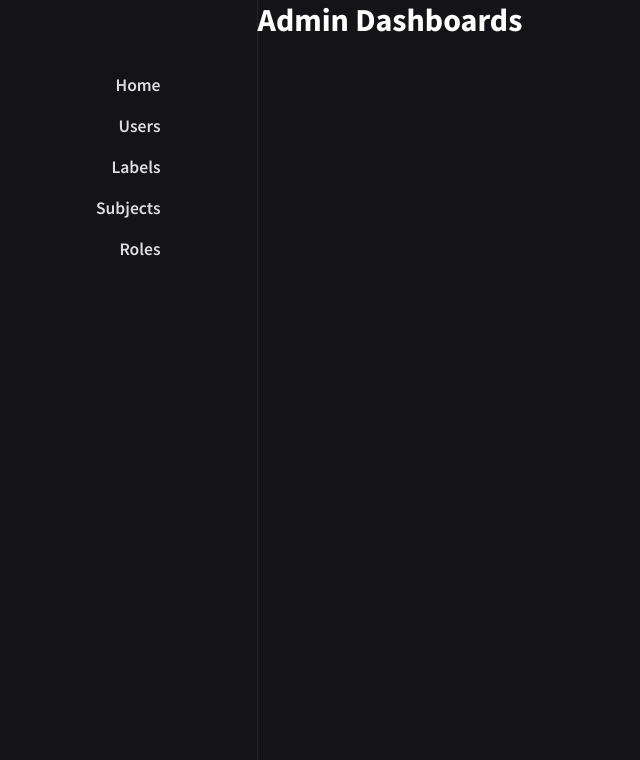
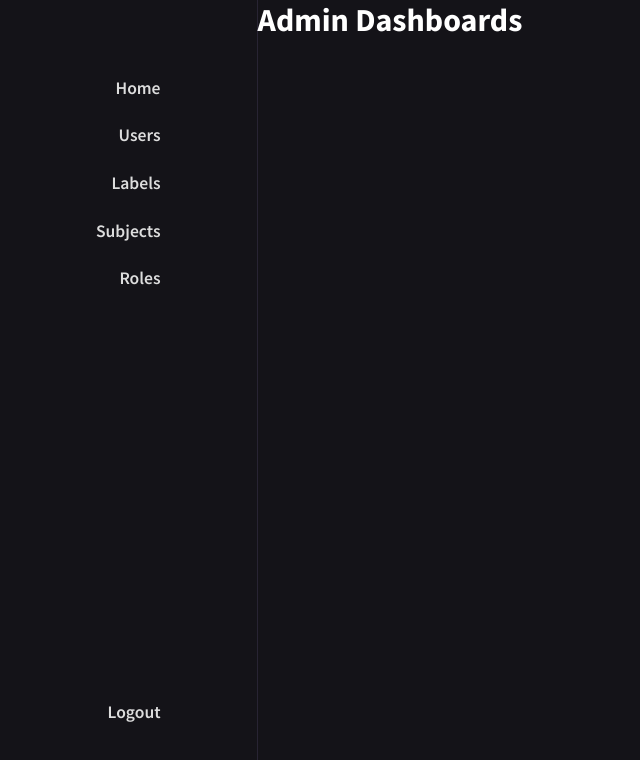
Before and after one commit to ctrl-plus-w/school-schedule, a React (Create React App) app: page /admin in a window 1280 px wide. Shown: the top 760 px of the page, without its empty margins (0-640 px from the left). Built offline with nearby package versions, Linux system fonts and the light colour scheme.

Commit message:
Added a logout button on the admin dashboard.

```diff
--- a/src/components/Admin/Navbar/index.js
+++ b/src/components/Admin/Navbar/index.js
@@ -1,8 +1,14 @@
 import React from 'react';
 import { Link, useRouteMatch } from 'react-router-dom';
 import { v4 as uuidv4 } from 'uuid';
+import { useHistory } from 'react-router-dom';
+import { useDispatch } from 'react-redux';
+
+import { logout } from '../../../features/database/authSlice';
 
 const Navbar = () => {
+  const dispatch = useDispatch();
+  const history = useHistory();
   const { url } = useRouteMatch();
 
   const links = [
@@ -12,6 +18,11 @@ const Navbar = () => {
     { path: '/subjects', name: 'Subjects' },
     { path: '/roles', name: 'Roles' },
   ];
+
+  const handleLogout = () => {
+    dispatch(logout());
+    history.push('/auth');
+  };
 
   return (
     <nav className='navbar'>
@@ -23,6 +34,11 @@ const Navbar = () => {
             </Link>
           </li>
         ))}
+        <li className='logout'>
+          <p onClick={handleLogout} className='link'>
+            Logout
+          </p>
+        </li>
       </ul>
     </nav>
   );
--- a/src/components/Admin/index.scss
+++ b/src/components/Admin/index.scss
@@ -28,6 +28,11 @@
   border-right: 1px solid rgb(40, 36, 51);
 
   ul {
+    display: flex;
+    flex-direction: column;
+
+    height: 100%;
+
     list-style-type: none;
   }
 
@@ -41,21 +46,23 @@
     text-align: right;
     text-decoration: none;
 
-    padding: 0.6rem 6rem 0.6rem 6rem;
+    padding: 0.8rem 6rem 0.8rem 6rem;
 
     transition: all 0.3s;
 
     outline: none;
+    cursor: pointer;
 
     &:focus,
     &:active,
-    &.selected {
+    &.selected,
+    &:hover {
       background: rgb(33, 32, 39);
     }
+  }
 
-    &:hover {
-      color: rgb(60, 121, 211);
-    }
+  .logout {
+    margin-top: auto;
   }
 }
 
@@ -74,65 +81,4 @@
     border-bottom: 1px solid rgb(40, 36, 51);
     background: rgb(20, 19, 24);
   }
-
-  // .content {
-  //   border-collapse: collapse;
-  //   width: 100%;
-
-  //   thead,
-  //   tbody {
-  //     tr th,
-  //     tr td {
-  //       padding: 1rem 1.5rem;
-
-  //       text-align: left;
-  //       font-weight: 600;
-
-  //       font-size: 1rem;
-  //       color: rgb(210, 209, 224);
-  //     }
-  //   }
-
-  //   thead {
-  //     border-bottom: 1px solid rgb(40, 36, 51);
-  //     background: rgb(20, 19, 24);
-
-  //     tr th {
-  //       text-transform: uppercase;
-
-  //       cursor: pointer;
-
-  //       transition: all 0.3s;
-
-  //       &:hover {
-  //         background: rgb(33, 32, 39);
-  //       }
-  //     }
-  //   }
-
-  //   tbody {
-  //     .badge {
-  //       padding: 0.25rem 0.75rem;
-
-  //       color: #ffffff;
-  //       border-radius: 1rem;
-
-  //       &.red {
-  //         background-color: #412121;
-  //       }
-
-  //       &.blue {
-  //         background-color: #1f2c3a;
-  //       }
-
-  //       &.green {
-  //         background-color: #213825;
-  //       }
-  //     }
-
-  //     tr td {
-  //       border-bottom: 1px solid rgb(25, 23, 34);
-  //     }
-  //   }
-  // }
 }
```
